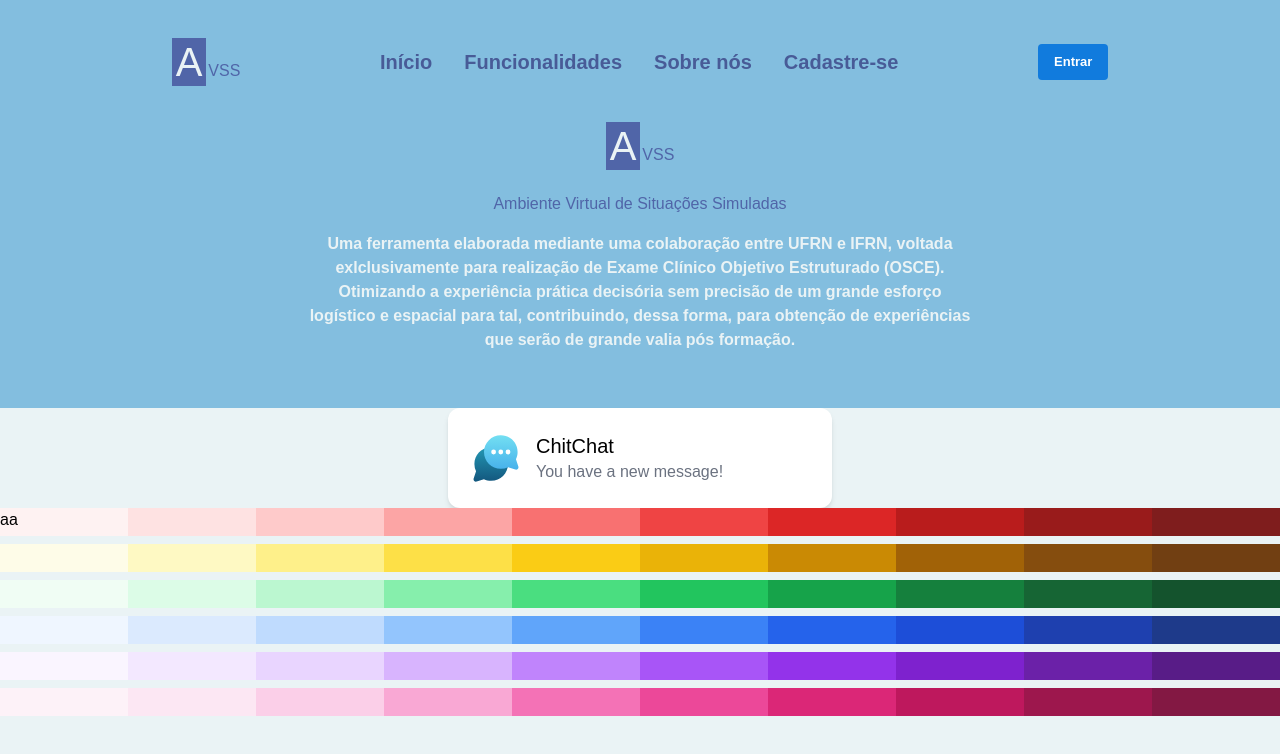
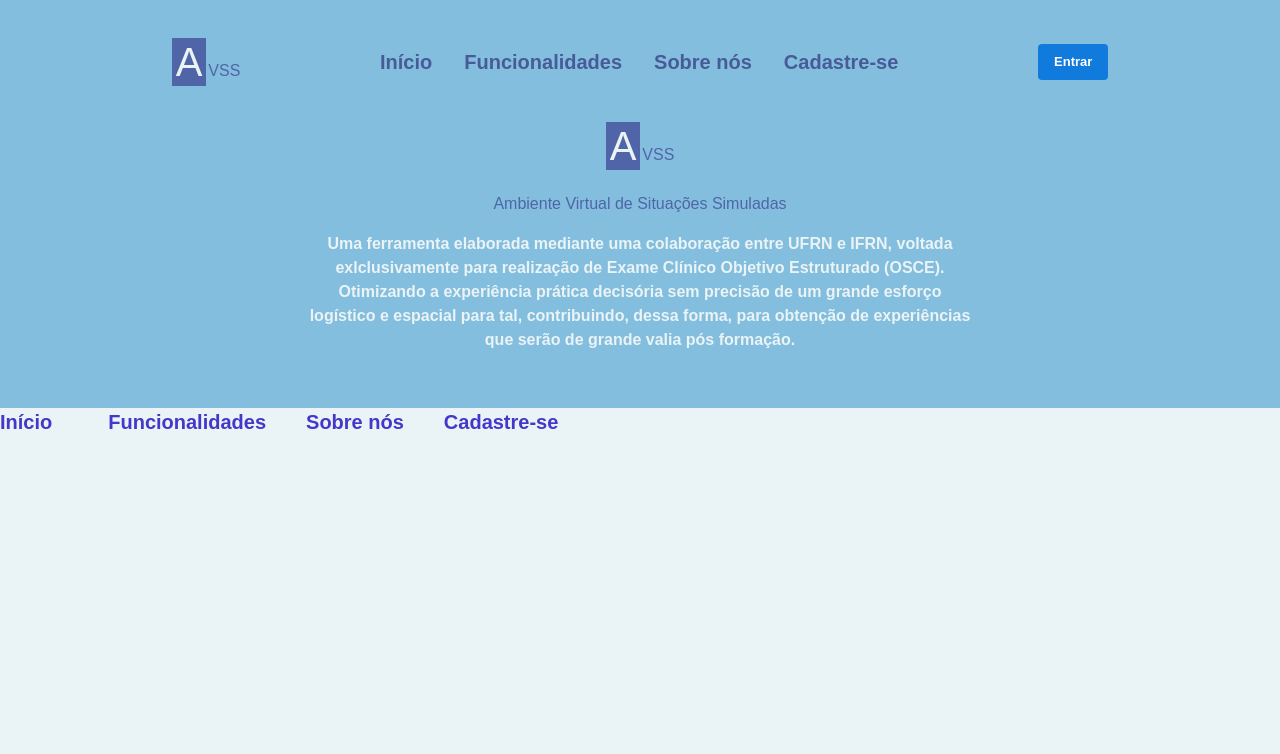
Before and after one commit to hadley-siqueira/avss-frontend, a Vue app: page / in a window 1280 px wide. Shown: the top 754 px of the page. Built offline with nearby package versions, Linux system fonts and the light colour scheme.

Commit message:
working on navbar prototype

```diff
--- a/src/views/Avss.vue
+++ b/src/views/Avss.vue
@@ -78,102 +78,21 @@
 			</div>
 		</header>
 
+	<ul class="flex flex-row space-x-10">
+        <li class="mr-4">
+            <RouterLink to="/" class="text-xl font-bold text-indigo-700">Início</RouterLink>
+        </li>
 
-<div class="p-6 max-w-sm mx-auto bg-white rounded-xl shadow-md flex items-center space-x-4">
-  <div class="flex-shrink-0">
-<svg class="h-12 w-12" viewBox="0 0 40 40" xmlns="http://www.w3.org/2000/svg"><defs><linearGradient x1="50%" y1="0%" x2="50%" y2="100%" id="a"><stop stop-color="#2397B3" offset="0%"></stop><stop stop-color="#13577E" offset="100%"></stop></linearGradient><linearGradient x1="50%" y1="0%" x2="50%" y2="100%" id="b"><stop stop-color="#73DFF2" offset="0%"></stop><stop stop-color="#47B1EB" offset="100%"></stop></linearGradient></defs><g fill="none" fill-rule="evenodd"><path d="M28.872 22.096c.084.622.128 1.258.128 1.904 0 7.732-6.268 14-14 14-2.176 0-4.236-.496-6.073-1.382l-6.022 2.007c-1.564.521-3.051-.966-2.53-2.53l2.007-6.022A13.944 13.944 0 0 1 1 24c0-7.331 5.635-13.346 12.81-13.95A9.967 9.967 0 0 0 13 14c0 5.523 4.477 10 10 10a9.955 9.955 0 0 0 5.872-1.904z" fill="url(#a)" transform="translate(1 1)"></path><path d="M35.618 20.073l2.007 6.022c.521 1.564-.966 3.051-2.53 2.53l-6.022-2.007A13.944 13.944 0 0 1 23 28c-7.732 0-14-6.268-14-14S15.268 0 23 0s14 6.268 14 14c0 2.176-.496 4.236-1.382 6.073z" fill="url(#b)" transform="translate(1 1)"></path><path d="M18 17a2 2 0 1 0 0-4 2 2 0 0 0 0 4zM24 17a2 2 0 1 0 0-4 2 2 0 0 0 0 4zM30 17a2 2 0 1 0 0-4 2 2 0 0 0 0 4z" fill="#FFF"></path></g></svg>
-  </div>
-  <div>
-    <div class="text-xl font-medium text-black">ChitChat</div>
-    <p class="text-gray-500">You have a new message!</p>
-  </div>
-</div>
+        <li class="mr-4">
+            <RouterLink to="/" class="text-xl font-bold text-indigo-700">Funcionalidades</RouterLink>
+        </li>
 
+        <li class="mr-4">
+            <RouterLink to="/" class="text-xl font-bold text-indigo-700">Sobre nós</RouterLink>
+        </li>
 
-<ul class="space-y-2">
-  <li>
-    <ul class="grid grid-cols-10 h-7">
-      <li class="bg-red-50">aa</li>
-      <li class="bg-red-100"></li>
-      <li class="bg-red-200"></li>
-      <li class="bg-red-300"></li>
-      <li class="bg-red-400"></li>
-      <li class="bg-red-500"></li>
-      <li class="bg-red-600"></li>
-      <li class="bg-red-700"></li>
-      <li class="bg-red-800"></li>
-      <li class="bg-red-900"></li>
-    </ul>
-  </li>
-  <li>
-    <ul class="grid grid-cols-10 h-7">
-      <li class="bg-yellow-50"></li>
-      <li class="bg-yellow-100"></li>
-      <li class="bg-yellow-200"></li>
-      <li class="bg-yellow-300"></li>
-      <li class="bg-yellow-400"></li>
-      <li class="bg-yellow-500"></li>
-      <li class="bg-yellow-600"></li>
-      <li class="bg-yellow-700"></li>
-      <li class="bg-yellow-800"></li>
-      <li class="bg-yellow-900"></li>
-    </ul>
-  </li>
-  <li>
-    <ul class="grid grid-cols-10 h-7">
-      <li class="bg-green-50"></li>
-      <li class="bg-green-100"></li>
-      <li class="bg-green-200"></li>
-      <li class="bg-green-300"></li>
-      <li class="bg-green-400"></li>
-      <li class="bg-green-500"></li>
-      <li class="bg-green-600"></li>
-      <li class="bg-green-700"></li>
-      <li class="bg-green-800"></li>
-      <li class="bg-green-900"></li>
-    </ul>
-  </li>
-  <li>
-    <ul class="grid grid-cols-10 h-7">
-      <li class="bg-blue-50"></li>
-      <li class="bg-blue-100"></li>
-      <li class="bg-blue-200"></li>
-      <li class="bg-blue-300"></li>
-      <li class="bg-blue-400"></li>
-      <li class="bg-blue-500"></li>
-      <li class="bg-blue-600"></li>
-      <li class="bg-blue-700"></li>
-      <li class="bg-blue-800"></li>
-      <li class="bg-blue-900"></li>
-    </ul>
-  </li>
-  <li>
-    <ul class="grid grid-cols-10 h-7">
-      <li class="bg-purple-50"></li>
-      <li class="bg-purple-100"></li>
-      <li class="bg-purple-200"></li>
-      <li class="bg-purple-300"></li>
-      <li class="bg-purple-400"></li>
-      <li class="bg-purple-500"></li>
-      <li class="bg-purple-600"></li>
-      <li class="bg-purple-700"></li>
-      <li class="bg-purple-800"></li>
-      <li class="bg-purple-900"></li>
-    </ul>
-  </li>
-  <li>
-    <ul class="grid grid-cols-10 h-7">
-      <li class="bg-pink-50"></li>
-      <li class="bg-pink-100"></li>
-      <li class="bg-pink-200"></li>
-      <li class="bg-pink-300"></li>
-      <li class="bg-pink-400"></li>
-      <li class="bg-pink-500"></li>
-      <li class="bg-pink-600"></li>
-      <li class="bg-pink-700"></li>
-      <li class="bg-pink-800"></li>
-      <li class="bg-pink-900"></li>
-    </ul>
-  </li>
-</ul>
+        <li class="mr-4">
+            <RouterLink to="/" class="text-xl font-bold text-indigo-700">Cadastre-se</RouterLink>
+        </li>
+	</ul>
 </template>
```
